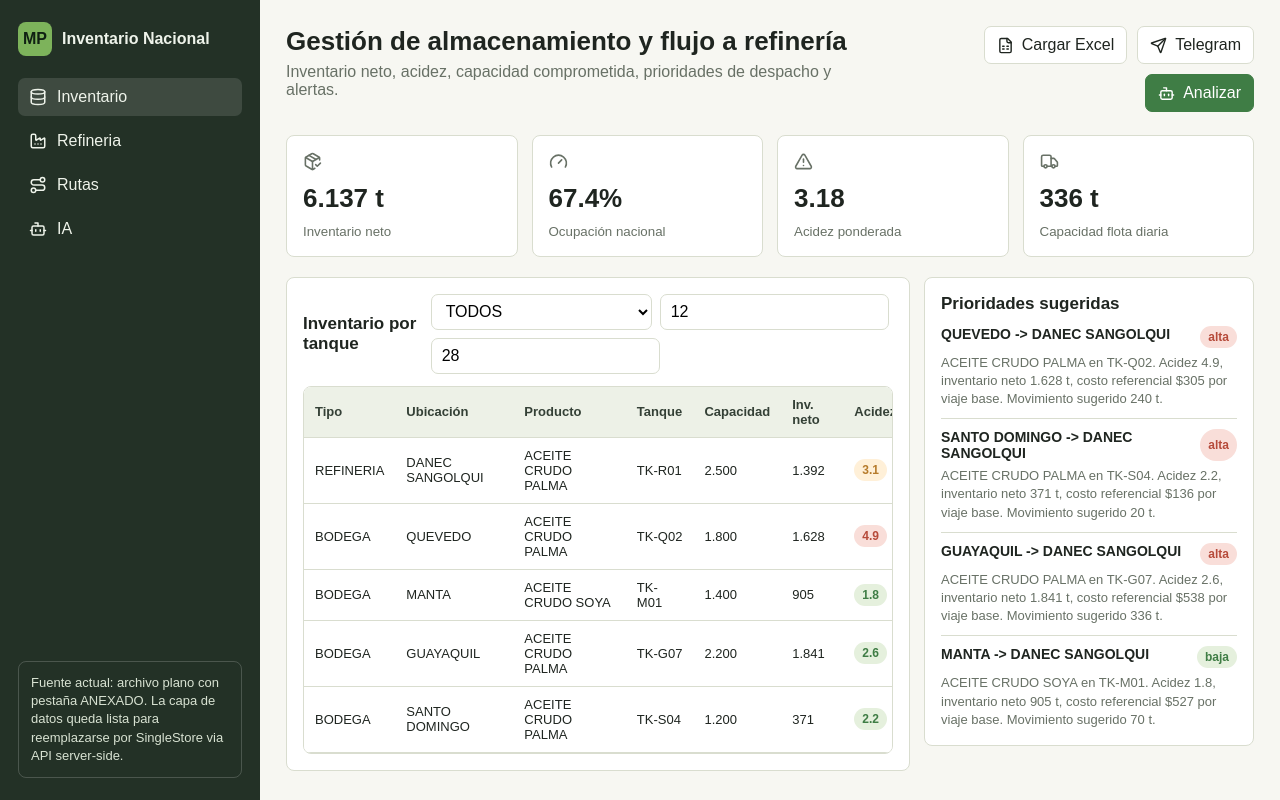
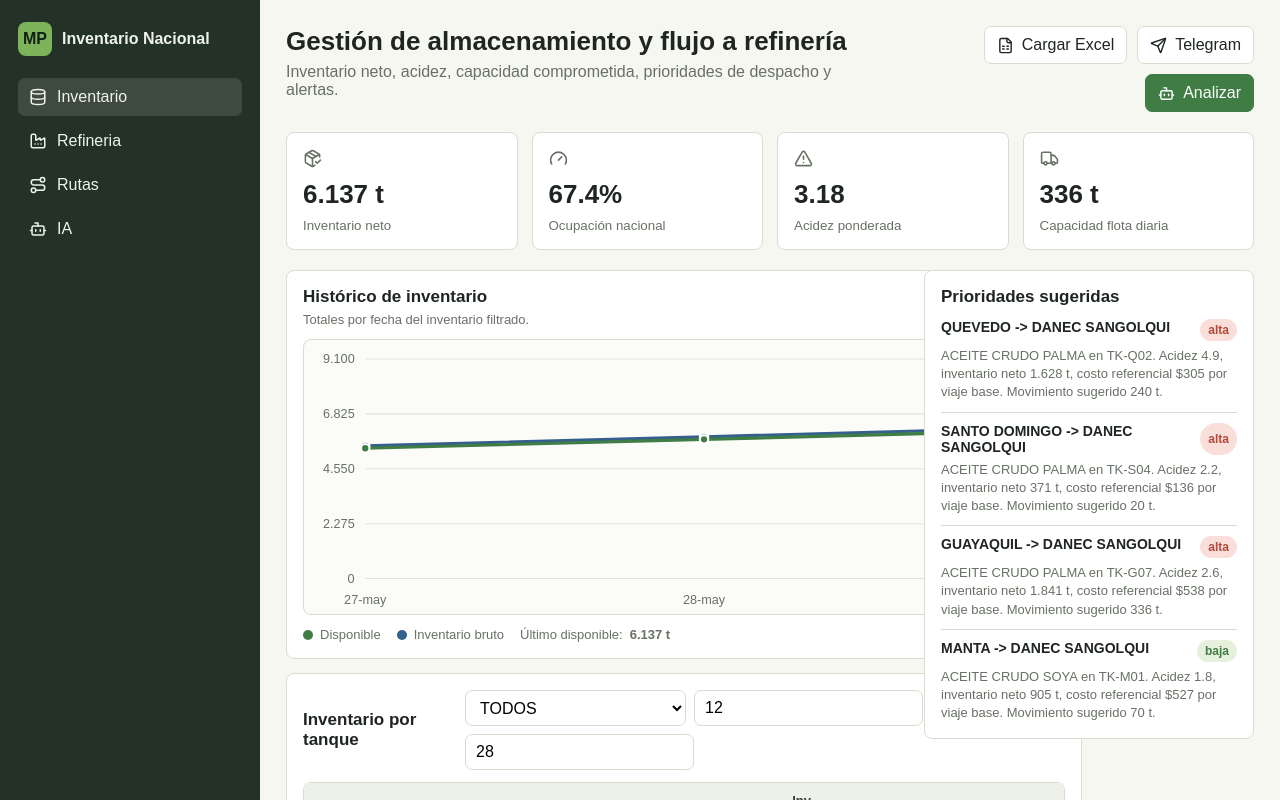
Before and after one commit to dmyandun/inventario-mp-app, a Next.js app: page / in a window 1280 px wide. Shown: the top 800 px of the page. Built offline with nearby package versions, Linux system fonts and the light colour scheme.

Commit message:
Add inventory history chart

```diff
--- a/src/app/globals.css
+++ b/src/app/globals.css
@@ -211,6 +211,129 @@ button {
   font-size: 17px;
 }
 
+.section-note {
+  margin: 5px 0 0;
+  color: var(--muted);
+  font-size: 13px;
+}
+
+.history-card {
+  min-width: 0;
+}
+
+.trend {
+  min-height: 34px;
+  display: inline-flex;
+  align-items: center;
+  gap: 7px;
+  border-radius: 999px;
+  padding: 7px 10px;
+  font-size: 13px;
+  font-weight: 700;
+  white-space: nowrap;
+}
+
+.trend.up {
+  background: #e5f0dd;
+  color: var(--green);
+}
+
+.trend.down {
+  background: #f9ded9;
+  color: var(--red);
+}
+
+.chart-wrap {
+  overflow: hidden;
+  border: 1px solid var(--line);
+  border-radius: 8px;
+  background: #fbfcf8;
+}
+
+.chart-wrap svg {
+  width: 100%;
+  display: block;
+}
+
+.chart-wrap text {
+  fill: var(--muted);
+  font-size: 12px;
+}
+
+.gridline {
+  stroke: #dfe5d8;
+  stroke-width: 1;
+}
+
+.chart-line {
+  fill: none;
+  stroke-width: 3;
+  stroke-linecap: round;
+  stroke-linejoin: round;
+}
+
+.available-line {
+  stroke: var(--green);
+}
+
+.inventory-line {
+  stroke: var(--blue);
+}
+
+.available-dot {
+  fill: var(--green);
+  stroke: #fff;
+  stroke-width: 2;
+}
+
+.inventory-dot {
+  fill: var(--blue);
+  stroke: #fff;
+  stroke-width: 2;
+}
+
+.legend {
+  display: flex;
+  flex-wrap: wrap;
+  gap: 12px 16px;
+  align-items: center;
+  margin-top: 12px;
+  color: var(--muted);
+  font-size: 13px;
+}
+
+.legend span {
+  display: inline-flex;
+  align-items: center;
+  gap: 7px;
+}
+
+.legend-dot {
+  width: 10px;
+  height: 10px;
+  border-radius: 50%;
+  display: inline-block;
+}
+
+.legend-dot.available {
+  background: var(--green);
+}
+
+.legend-dot.inventory {
+  background: var(--blue);
+}
+
+.empty-state {
+  min-height: 180px;
+  display: grid;
+  place-items: center;
+  border: 1px dashed var(--line);
+  border-radius: 8px;
+  color: var(--muted);
+  text-align: center;
+  padding: 18px;
+}
+
 .filters {
   display: flex;
   flex-wrap: wrap;
--- a/src/app/page.tsx
+++ b/src/app/page.tsx
@@ -7,6 +7,7 @@ import {
   Factory,
   FileSpreadsheet,
   Gauge,
+  LineChart,
   PackageCheck,
   Route,
   Send,
@@ -37,12 +38,14 @@ export default function Home() {
   const [loadingAi, setLoadingAi] = useState(false);
 
   const products = useMemo(() => ["TODOS", ...Array.from(new Set(rows.map((row) => row.producto)))], [rows]);
-  const filteredRows = product === "TODOS" ? rows : rows.filter((row) => row.producto === product);
-  const refineryRows = filteredRows.filter((row) => normalize(row.nombre) === normalize(refineryName));
-  const originRows = filteredRows.filter((row) => normalize(row.nombre) !== normalize(refineryName));
-  const kpis = getKpis(filteredRows);
+  const productRows = product === "TODOS" ? rows : rows.filter((row) => row.producto === product);
+  const currentRows = getLatestInventoryRows(productRows);
+  const inventoryHistory = buildInventoryHistory(productRows);
+  const refineryRows = currentRows.filter((row) => normalize(row.nombre) === normalize(refineryName));
+  const originRows = currentRows.filter((row) => normalize(row.nombre) !== normalize(refineryName));
+  const kpis = getKpis(currentRows);
   const refineryKpis = getKpis(refineryRows);
-  const recommendations = buildRecommendations(filteredRows, sampleRoutes, fleet);
+  const recommendations = buildRecommendations(currentRows, sampleRoutes, fleet);
   const dailyFleetCapacity = fleet.unidades * fleet.toneladasPorUnidad * fleet.viajesPorDia;
   const refineryOpenDemand = Math.max(
     0,
@@ -74,7 +77,8 @@ export default function Home() {
         fleet,
         routes: sampleRoutes,
         topRecommendations: recommendations.slice(0, 8),
-        rows: filteredRows.slice(0, 30)
+        inventoryHistory,
+        rows: currentRows.slice(0, 30)
       },
       null,
       2
@@ -163,13 +167,14 @@ export default function Home() {
 
         {view === "inventario" && (
           <InventoryView
-            rows={filteredRows}
+            rows={currentRows}
             products={products}
             product={product}
             setProduct={setProduct}
             fleet={fleet}
             setFleet={setFleet}
             recommendations={recommendations}
+            history={inventoryHistory}
           />
         )}
 
@@ -215,7 +220,8 @@ function InventoryView({
   setProduct,
   fleet,
   setFleet,
-  recommendations
+  recommendations,
+  history
 }: {
   rows: InventoryRow[];
   products: string[];
@@ -224,9 +230,12 @@ function InventoryView({
   fleet: FleetInput;
   setFleet: (value: FleetInput) => void;
   recommendations: ReturnType<typeof buildRecommendations>;
+  history: Array<{ date: string; disponible: number; inventario: number; capacidad: number }>;
 }) {
   return (
     <section className="grid content-grid">
+      <div className="grid">
+        <InventoryHistoryChart history={history} />
         <div className="card">
           <div className="section-title">
             <h3>Inventario por tanque</h3>
@@ -256,8 +265,91 @@ function InventoryView({
           </div>
           <InventoryTable rows={rows} />
         </div>
+      </div>
       <RecommendationsPanel recommendations={recommendations} />
     </section>
+  );
+}
+
+function InventoryHistoryChart({
+  history
+}: {
+  history: Array<{ date: string; disponible: number; inventario: number; capacidad: number }>;
+}) {
+  if (history.length === 0) {
+    return (
+      <div className="card history-card">
+        <div className="section-title">
+          <div>
+            <h3>Histórico de inventario</h3>
+            <p className="section-note">Totales por fecha del inventario filtrado.</p>
+          </div>
+        </div>
+        <div className="empty-state">Carga un Excel con fechas para ver la evolución del inventario.</div>
+      </div>
+    );
+  }
+
+  const width = 720;
+  const height = 260;
+  const padding = { top: 18, right: 20, bottom: 34, left: 58 };
+  const plotWidth = width - padding.left - padding.right;
+  const plotHeight = height - padding.top - padding.bottom;
+  const maxValue = Math.max(...history.flatMap((point) => [point.disponible, point.inventario, point.capacidad]), 1);
+  const yTicks = [0, 0.25, 0.5, 0.75, 1].map((ratio) => Math.round(maxValue * ratio));
+  const latest = history[history.length - 1];
+  const first = history[0];
+  const change = latest && first ? latest.disponible - first.disponible : 0;
+
+  const xFor = (index: number) =>
+    padding.left + (history.length === 1 ? plotWidth / 2 : (index / (history.length - 1)) * plotWidth);
+  const yFor = (value: number) => padding.top + plotHeight - (value / maxValue) * plotHeight;
+  const lineFor = (key: "disponible" | "inventario") =>
+    history.map((point, index) => `${index === 0 ? "M" : "L"} ${xFor(index)} ${yFor(point[key])}`).join(" ");
+
+  return (
+    <div className="card history-card">
+      <div className="section-title">
+        <div>
+          <h3>Histórico de inventario</h3>
+          <p className="section-note">Totales por fecha del inventario filtrado.</p>
+        </div>
+        <div className={`trend ${change < 0 ? "down" : "up"}`}>
+          <LineChart size={16} />
+          {change === 0 ? "Sin variación" : `${change > 0 ? "+" : ""}${format(change)} t`}
+        </div>
+      </div>
+      <div className="chart-wrap" aria-label="Grafico historico de inventario">
+        <svg viewBox={`0 0 ${width} ${height}`} role="img">
+          {yTicks.map((tick) => (
+            <g key={tick}>
+              <line x1={padding.left} x2={width - padding.right} y1={yFor(tick)} y2={yFor(tick)} className="gridline" />
+              <text x={padding.left - 10} y={yFor(tick) + 4} textAnchor="end">
+                {format(tick)}
+              </text>
+            </g>
+          ))}
+          <path d={lineFor("inventario")} className="chart-line inventory-line" />
+          <path d={lineFor("disponible")} className="chart-line available-line" />
+          {history.map((point, index) => (
+            <g key={point.date}>
+              <circle cx={xFor(index)} cy={yFor(point.inventario)} r="4" className="inventory-dot" />
+              <circle cx={xFor(index)} cy={yFor(point.disponible)} r="4" className="available-dot" />
+              {(index === 0 || index === history.length - 1 || history.length <= 4) && (
+                <text x={xFor(index)} y={height - 10} textAnchor="middle">
+                  {shortDate(point.date)}
+                </text>
+              )}
+            </g>
+          ))}
+        </svg>
+      </div>
+      <div className="legend">
+        <span><i className="legend-dot available" />Disponible</span>
+        <span><i className="legend-dot inventory" />Inventario bruto</span>
+        <span>Último disponible: <strong>{latest ? `${format(latest.disponible)} t` : "0 t"}</strong></span>
+      </div>
+    </div>
   );
 }
 
@@ -419,7 +511,7 @@ function InventoryTable({ rows, compact = false }: { rows: InventoryRow[]; compa
         </thead>
         <tbody>
           {rows.map((row) => (
-            <tr key={`${row.nombre}-${row.tanque}-${row.producto}`}>
+            <tr key={`${row.fecha}-${row.nombre}-${row.tanque}-${row.producto}`}>
               <td>{row.tipo}</td>
               <td>{row.nombre}</td>
               <td>{row.producto}</td>
@@ -498,6 +590,51 @@ function format(value: number) {
   return Math.round(value).toLocaleString("es-EC");
 }
 
+function buildInventoryHistory(rows: InventoryRow[]) {
+  const grouped = new Map<string, { date: string; disponible: number; inventario: number; capacidad: number }>();
+
+  rows.forEach((row) => {
+    const date = normalizeDate(row.fecha) || "Sin fecha";
+    const current = grouped.get(date) ?? { date, disponible: 0, inventario: 0, capacidad: 0 };
+    current.disponible += row.disponible;
+    current.inventario += row.inventario;
+    current.capacidad += row.capacidad;
+    grouped.set(date, current);
+  });
+
+  return Array.from(grouped.values()).sort((a, b) => comparableDate(a.date) - comparableDate(b.date));
+}
+
+function getLatestInventoryRows(rows: InventoryRow[]) {
+  const latestDate = rows.reduce((latest, row) => {
+    const current = comparableDate(normalizeDate(row.fecha));
+    return current > latest ? current : latest;
+  }, 0);
+
+  if (!latestDate) return rows;
+
+  return rows.filter((row) => comparableDate(normalizeDate(row.fecha)) === latestDate);
+}
+
+function normalizeDate(value: string) {
+  const trimmed = value.trim();
+  if (!trimmed) return "";
+  const parsed = new Date(trimmed);
+  if (!Number.isNaN(parsed.getTime())) return parsed.toISOString().slice(0, 10);
+  return trimmed;
+}
+
+function comparableDate(value: string) {
+  const parsed = new Date(value).getTime();
+  return Number.isNaN(parsed) ? Number.MAX_SAFE_INTEGER : parsed;
+}
+
+function shortDate(value: string) {
+  const parsed = new Date(value);
+  if (Number.isNaN(parsed.getTime())) return value;
+  return parsed.toLocaleDateString("es-EC", { day: "2-digit", month: "short" });
+}
+
 function sum(values: number[]) {
   return values.reduce((total, value) => total + value, 0);
 }
--- a/src/lib/sample-data.ts
+++ b/src/lib/sample-data.ts
@@ -1,6 +1,6 @@
 import { InventoryRow, RouteCost } from "./types";
 
-export const sampleInventory: InventoryRow[] = [
+const latestSampleInventory: InventoryRow[] = [
   {
     fecha: "2026-05-29",
     tipo: "REFINERIA",
@@ -93,9 +93,29 @@ export const sampleInventory: InventoryRow[] = [
   }
 ];
 
+export const sampleInventory: InventoryRow[] = [
+  ...buildSampleSnapshot(latestSampleInventory, "2026-05-27", 0.88),
+  ...buildSampleSnapshot(latestSampleInventory, "2026-05-28", 0.94),
+  ...latestSampleInventory
+];
+
 export const sampleRoutes: RouteCost[] = [
   { origen: "QUEVEDO", destino: "DANEC SANGOLQUI", km: 250, costoPorKm: 1.22 },
   { origen: "MANTA", destino: "DANEC SANGOLQUI", km: 390, costoPorKm: 1.35 },
   { origen: "GUAYAQUIL", destino: "DANEC SANGOLQUI", km: 420, costoPorKm: 1.28 },
   { origen: "SANTO DOMINGO", destino: "DANEC SANGOLQUI", km: 115, costoPorKm: 1.18 }
 ];
+
+function buildSampleSnapshot(rows: InventoryRow[], fecha: string, factor: number): InventoryRow[] {
+  return rows.map((row) => ({
+    ...row,
+    fecha,
+    inventario: Math.round(row.inventario * factor),
+    disponible: Math.round(row.disponible * factor),
+    pedido: Math.round(row.pedido * factor),
+    retirado: Math.round(row.retirado * factor),
+    pendienteRetiro: Math.round(row.pendienteRetiro * factor),
+    transito: Math.round(row.transito * factor),
+    importaciones: Math.round(row.importaciones * factor)
+  }));
+}
```
Also changed, not shown: 2 other files (tests, documents, lock files or other folders). Lines whose indentation alone changed are shown as unchanged.
